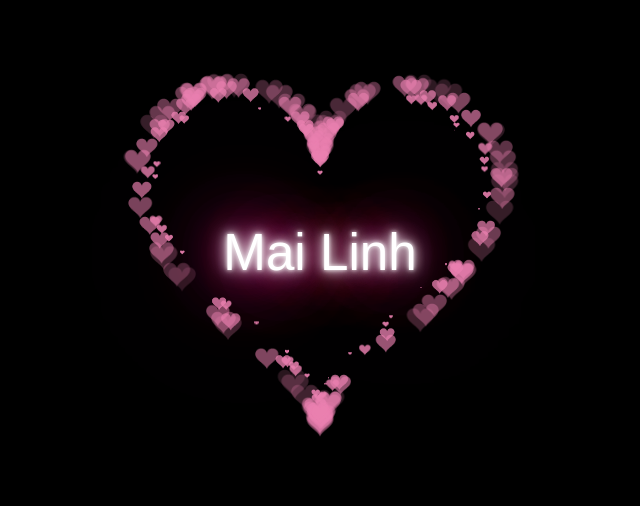
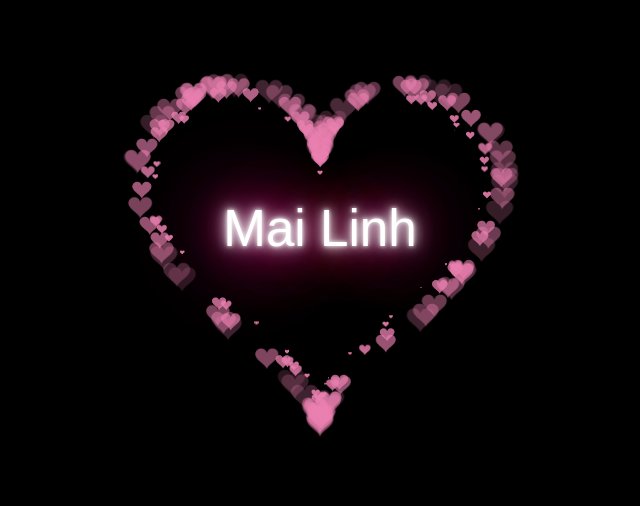
Before and after one commit to vtdhhv/vtdhhv.github.io, a plain HTML site: page index.html in a window 1280 px wide. Shown: the part 147-653 px from the top of the page, without its empty margins (320-960 px from the left). Drawn offline with Linux system fonts and the light colour scheme; a web font is replaced by a local one.

Commit message:
Cap nhat.

```diff
--- a/index.html
+++ b/index.html
@@ -50,6 +50,7 @@
         }
 
         #hml {
+            top: -3%;
             width: 100%;
             margin: 0;
             line-height: 100vh;
```
